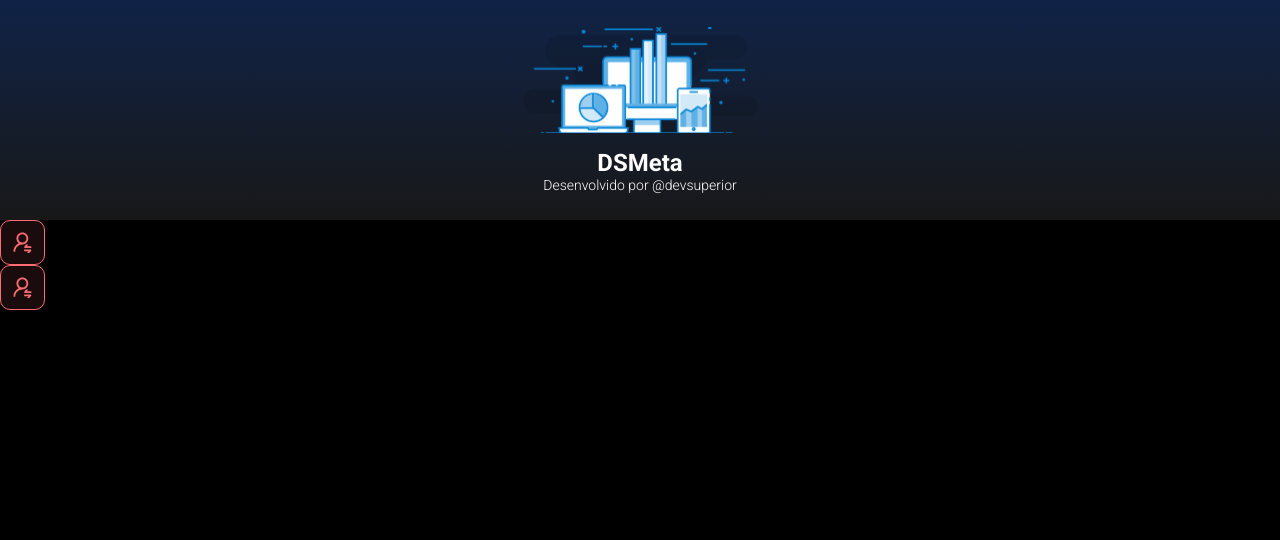
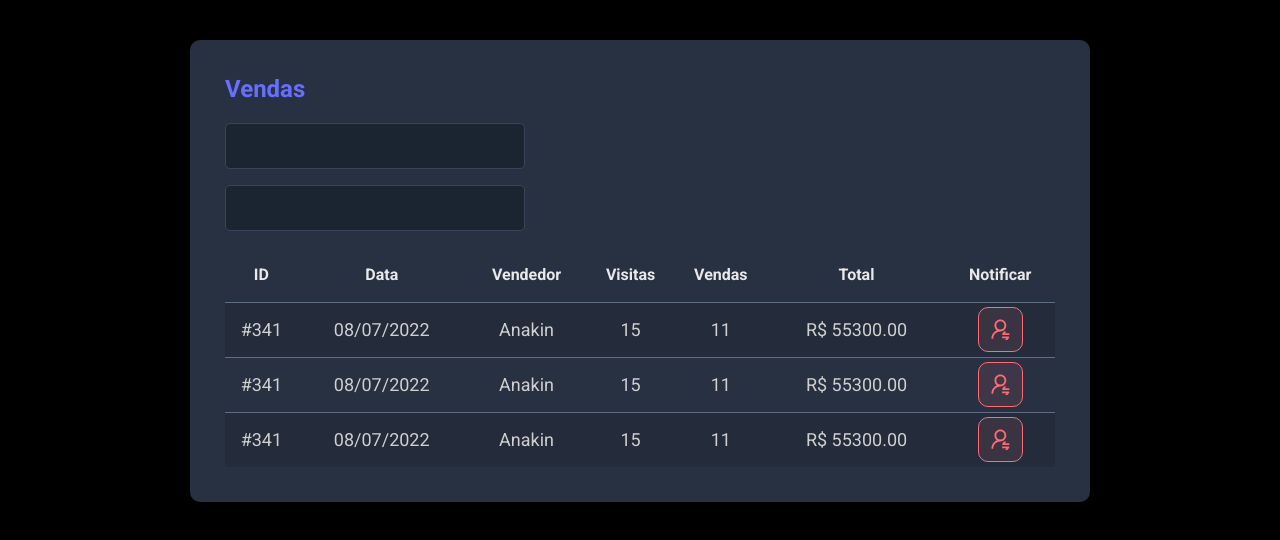
Before and after one commit to betinho1/dsmeta-css, a React (Vite) app in the folder frontend/: page / in a window 1280 px wide. Shown: the top 540 px of the page. Built offline with nearby package versions, Linux system fonts and the light colour scheme.

Commit message:
other components

```diff
--- a/frontend/src/App.tsx
+++ b/frontend/src/App.tsx
@@ -1,15 +1,20 @@
-import NotificationButton from "./components/NotificationButton"
 import Header from "./components/header"
+import SalesCard from "./components/salescard"
 
 function App() {
-  return (
-    <>
+  return(
+<header>
+  <main>
+    <section id="sales">
+      <div className="dsmeta-container">
+        <SalesCard />
+      </div>
 
-      <Header />
-      <NotificationButton />
-      <NotificationButton />
-    </>
-  )
+    </section>
+
+  </main>
+</header>
+)
 }
 
 export default App
--- /dev/null
+++ b/frontend/src/components/salescard/index.tsx
@@ -0,0 +1,77 @@
+import './styles.css'
+import NotificationButton from '../NotificationButton'
+
+function SalesCard() {
+  return (
+
+      <div className="dsmeta-card">
+          <h2 className="dsmeta-sales-title">Vendas</h2>
+          <div>
+              <div className="dsmeta-form-control-container">
+              <input className="dsmeta-form-control" type="text" />
+          </div>
+          <div className="dsmeta-form-control-container">
+              <input className="dsmeta-form-control" type="text" />
+          </div>
+      </div><div>
+              <table className="dsmeta-sales-table">
+                  <thead>
+                      <tr>
+                          <th className="show992">ID</th>
+                          <th className="show576">Data</th>
+                          <th>Vendedor</th>
+                          <th className="show992">Visitas</th>
+                          <th className="show992">Vendas</th>
+                          <th>Total</th>
+                          <th>Notificar</th>
+                      </tr>
+                  </thead>
+                  <tbody>
+                      <tr>
+                          <td className="show992">#341</td>
+                          <td className="show576">08/07/2022</td>
+                          <td>Anakin</td>
+                          <td className="show992">15</td>
+                          <td className="show992">11</td>
+                          <td>R$ 55300.00</td>
+                          <td>
+                              <div className="dsmeta-red-btn-container">
+                                  <NotificationButton />
+                              </div>
+                          </td>
+                      </tr>
+                      <tr>
+                          <td className="show992">#341</td>
+                          <td className="show576">08/07/2022</td>
+                          <td>Anakin</td>
+                          <td className="show992">15</td>
+                          <td className="show992">11</td>
+                          <td>R$ 55300.00</td>
+                          <td>
+                              <div className="dsmeta-red-btn-container">
+                              <NotificationButton />
+                              </div>
+                          </td>
+                      </tr>
+                      <tr>
+                          <td className="show992">#341</td>
+                          <td className="show576">08/07/2022</td>
+                          <td>Anakin</td>
+                          <td className="show992">15</td>
+                          <td className="show992">11</td>
+                          <td>R$ 55300.00</td>
+                          <td>
+                              <div className="dsmeta-red-btn-container">
+                              <NotificationButton />
+                              </div>
+                          </td>
+                      </tr>
+                  </tbody>
+
+              </table>
+          </div>
+</div>
+
+  )
+}
+export default SalesCard
--- /dev/null
+++ b/frontend/src/components/salescard/styles.css
@@ -0,0 +1,114 @@
+.dsmeta-card {
+    background-color: #283142;
+    border-radius: 10px;
+    padding: 30px 10px;
+}
+
+
+.dsmeta-sales-title {
+    color: #676fff;
+    font-size: 24px;
+    margin-bottom: 20px;
+}
+
+.dsmeta-form-control-container {
+    margin-bottom: 16px;
+    max-width: 300px;
+}
+
+.dsmeta-form-control {
+    width: 100%;
+    height: 46px;
+    background-color: #1b2531;
+    border: 1px solid #384459;
+    border-radius: 5px;
+    color: #9aaabe;
+    padding: 0 20px;
+    font-size: 18px;
+}
+
+.dsmeta-sales-table {
+    width: 100%;
+    border-spacing: 0;
+    border-collapse: collapse;
+}
+
+.dsmeta-sales-table thead {
+    height: 55px;
+    font-size: 16px;
+    color: #e9e9e9;
+    font-weight: 700;
+}
+
+.dsmeta-sales-table tbody {
+    font-size: 14px;
+    font-weight: 400;
+    color: #cfcfcf;
+    text-align: center;
+}
+
+.dsmeta-sales-table tbody tr {
+    height: 74px;
+    border-top: 1px solid #5f6e82;
+}
+
+.dsmeta-sales-table tbody tr:hover>td {
+    background-color: #384459;
+}
+
+.dsmeta-sales-table tbody tr:nth-child(odd) {
+    background-color: #242c3b;
+}
+
+.dsmeta-red-btn-container {
+    display: flex;
+    justify-content: center;
+}
+
+.dsmeta-red-btn {
+    height: 45px;
+    width: 45px;
+    background: rgba(255, 107, 114, 0.1);
+    border: 1px solid #ff6b72;
+    border-radius: 10px;
+    display: flex;
+    align-items: center;
+    justify-content: center;
+    cursor: pointer;
+}
+
+.dsmeta-red-btn img {
+    width: 19px;
+}
+
+.show576 {
+    display: none;
+}
+
+.show992 {
+    display: none;
+}
+
+@media (min-width: 576px) {
+    .show576 {
+        display: table-cell;
+    }
+
+    .dsmeta-card {
+        padding: 35px;
+    }
+
+    .dsmeta-sales-table tbody tr {
+        height: 55px;
+    }
+
+    .dsmeta-sales-table tbody {
+        font-size: 18px;
+    }
+}
+
+@media (min-width: 992px) {
+    .show992 {
+        display: table-cell;
+    }
+}
--- a/frontend/src/index.css
+++ b/frontend/src/index.css
@@ -19,3 +19,12 @@
   color: unset;
   text-decoration: none;
 }
+.dsmeta-container {
+  width: 100%;
+  max-width: 900px;
+  margin: 0 auto;
+}
+
+#sales {
+  padding: 40px 10px;
+}
```
